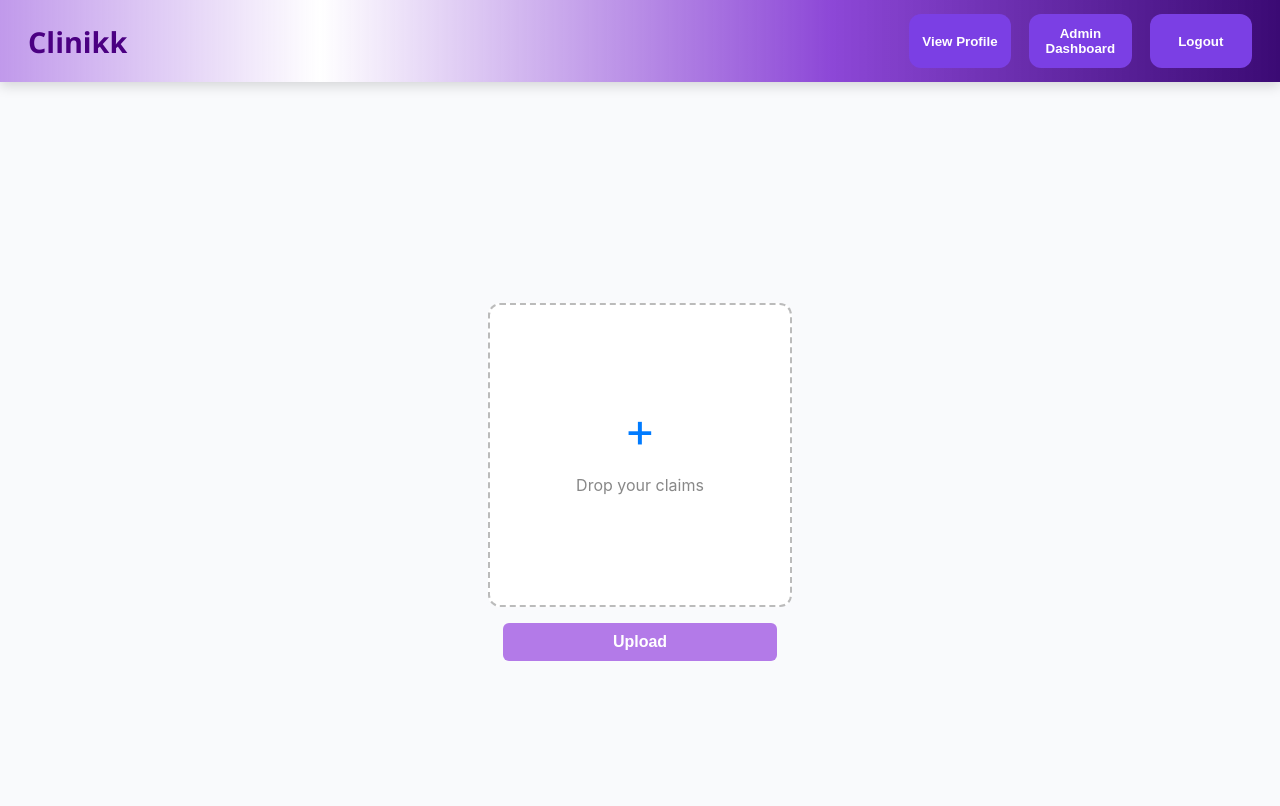
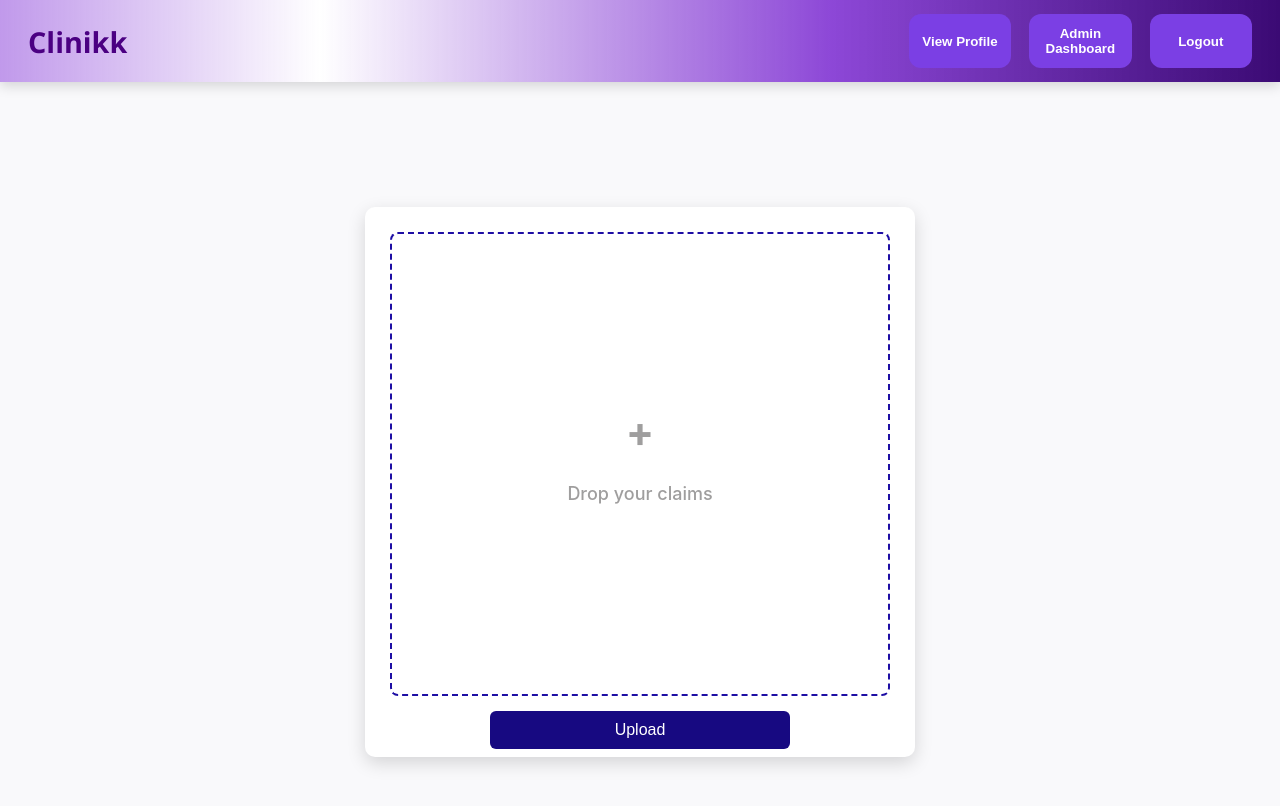
Before and after one commit to Kejdhruv/assignment, a React (Create React App) app in the folder frontend/: page /Home in a window 1280 px wide. Shown: the top 806 px of the page. Built offline with nearby package versions, Linux system fonts and the light colour scheme.

Commit message:
Testing Phase !

```diff
--- a/frontend/src/Components/Navbar.css
+++ b/frontend/src/Components/Navbar.css
@@ -6,8 +6,8 @@
   background: linear-gradient(
     90deg,
      #ae7be5c5 0%,
-    #ffffff 25%,   /* ⬅️ keep white until 25% */
-    #6b11cbc5 65%,   /* start purple later */
+    #ffffff 25%,
+    #6b11cbc5 65%,
     #3b0a74 100%
   );
   background-color:  #6b11cbc5 65%,  ;
@@ -27,7 +27,7 @@
   font-size: 1.8rem;
   font-weight: 700;
   cursor: pointer;
-  color: #4b0082; /* deep violet for Clinikk */
+  color: #4b0082;
   background: white;
   padding: 6px 14px;
   border-radius: 8px;
@@ -39,7 +39,6 @@
   gap: 18px;
 }
 
-/* Glassy buttons */
 .navbar-btn {
   background: rgba(157, 42, 186, 0.829);
   color: white;
--- a/frontend/src/Components/Navbar.jsx
+++ b/frontend/src/Components/Navbar.jsx
@@ -6,7 +6,6 @@ function Navbar() {
   const location = useLocation();
   const navigate = useNavigate();
 
-  // Hide navbar on "/" page
   if (location.pathname === "/") return null;
 
   const handleLogout = () => {
@@ -20,12 +19,12 @@ function Navbar() {
 
   return (
     <nav className="navbar">
-      {/* Left brand section */}
+
       <div className="navbar-left">
         <span className="brand-text">Clinikk</span>
       </div>
 
-      {/* Right buttons */}
+
       <div className="navbar-right">
         <button
           className="nav-btn"
--- a/frontend/src/Pages/DashBoards/Home.css
+++ b/frontend/src/Pages/DashBoards/Home.css
@@ -1,82 +1,171 @@
+/* Center container */
 .claim-upload-container {
   display: flex;
   justify-content: center;
   align-items: center;
   min-height: 100vh;
-  background: #f9fafc;
+  background: #f9f9fb;
 }
 
 .upload-box {
-  display: flex;
-  flex-direction: column;
-  align-items: center;
-  gap: 16px;
+  background: white;
+  padding: 25px;
+  border-radius: 10px;
+  box-shadow: 0px 6px 18px rgba(0, 0, 0, 0.15);
+  text-align: center;
+  width: 500px;
+  height: 500px;
 }
 
 .upload-square {
-  width: 300px;
-  height: 300px;
-  border: 2px dashed #bbb;
-  border-radius: 12px;
-  background: #fff;
+  display: block;
+  border: 2px dashed #1d0ea4;
+  border-radius: 8px;
+  padding: 30px;
+  cursor: pointer;
+  margin-bottom: 15px;
+  transition: 0.3s;
+  height: 400px;
+}
+
+.upload-square:hover {
+  background: #f3eaff;
+}
+
+.upload-placeholder {
+  display: flex;
+  flex-direction: column;
+  justify-content: center;
+  align-items: center;
+  height: 100%;
+  color: #9f9e9e;
+  font-size: 18px;
+  font-weight: 500;
+  text-align: center;
+}
+
+.plus {
+  font-size: 42px;
+  font-weight: bold;
+  margin-bottom: 8px;
+  display: block;
+}
+
+.preview-grid {
+  display: grid;
+  grid-template-columns: repeat(auto-fill, 100px);
+  gap: 10px;
+  justify-content: center;
+}
+
+.preview-img {
+  width: 100px;
+  height: 100px;
+  border-radius: 6px;
+  object-fit: cover;
+  border: 2px solid #ddd;
+}
+
+.upload-btn {
+  background: #170981;
+  color: white;
+  border: none;
+  padding: 10px 18px;
+  border-radius: 6px;
+  cursor: pointer;
+  font-size: 16px;
+  font-weight: 500;
+  transition: background 0.3s;
+}
+
+.upload-btn:hover {
+  background: #4c0b9d;
+}
+
+
+.modal-overlay {
+  position: fixed;
+  top: 0;
+  left: 0;
+  right: 0;
+  bottom: 0;
+  backdrop-filter: blur(8px);
+  background: rgba(0, 0, 0, 0.3);
   display: flex;
   justify-content: center;
   align-items: center;
-  cursor: pointer;
-  overflow: hidden;
-  transition: border-color 0.3s ease;
+  z-index: 2000;
 }
 
-.upload-square:hover {
-  border-color: #007bff;
+
+.modal {
+  background: rgba(255, 255, 255, 0.15);
+  border-radius: 16px;
+  padding: 30px;
+  height: 340px ;
+  width: 340px;
+  text-align: center;
+  box-shadow: 0 8px 32px rgba(0, 0, 0, 0.25);
+  border: 1px solid rgba(255, 255, 255, 0.18);
+  color: #fff;
+  backdrop-filter: blur(20px);
 }
 
-.upload-placeholder {
-  text-align: center;
-  color: #888;
+.loader {
+  margin-top: 20px;
+  display: flex;
+  justify-content: center;
+  gap: 25px;
+  font-size: 46px;
+  color: #fff;
 }
 
-.upload-placeholder .plus {
-  font-size: 48px;
-  display: block;
-  margin-bottom: 8px;
-  color: #007bff;
+.loader .icon {
+  animation: bounce 0.8s infinite alternate;
 }
 
-.preview-grid {
-  display: flex;
-  flex-wrap: wrap;
-  gap: 8px;
-  justify-content: center;
-  align-items: center;
-  padding: 10px;
+.loader .icon:nth-child(2) {
+  animation-delay: 0.4s;
 }
 
-.preview-img {
-  width: 80px;
-  height: 80px;
-  object-fit: cover;
-  border-radius: 6px;
-  box-shadow: 0 2px 5px rgba(0,0,0,0.1);
+@keyframes bounce {
+  from {
+    transform: translateY(0);
+  }
+  to {
+    transform: translateY(-15px);
+  }
 }
 
-.upload-btn {
-  padding: 10px 20px;
-  border: none;
-    background: #b37ae8;
-  color: #fff;
-  font-size: 1rem;
+/* Toast */
+.toast {
+  position: fixed;
+  bottom: 30px;
+  right: 30px;
+  padding: 14px 22px;
   border-radius: 6px;
-  cursor: pointer;
-  transition: background 0.2s ease;
+  font-weight: 500;
+  animation: fadeIn 0.4s ease;
+  z-index: 3000;
 }
 
-.upload-btn:hover {
-  background: #0056b3;
+.toast.success {
+  background: #4caf50;
+  color: white;
 }
 
-.message {
-  margin-top: 8px;
-  font-size: 0.9rem;
-  color: #28a745;
+.toast.error {
+  background: #f44336;
+  color: white;
 }
+
+@keyframes fadeIn {
+  from {
+    opacity: 0;
+    transform: translateY(15px);
+  }
+  to {
+    opacity: 1;
+    transform: translateY(0);
+  }
+}
--- a/frontend/src/Pages/DashBoards/Home.jsx
+++ b/frontend/src/Pages/DashBoards/Home.jsx
@@ -1,16 +1,20 @@
 import React, { useState } from "react";
-import "./Home.css"; // external css file
+import { useNavigate } from "react-router-dom";
+import { FaFilePrescription, FaFileInvoiceDollar } from "react-icons/fa";
+import "./Home.css";
 
 function Home() {
   const [files, setFiles] = useState([]);
   const [previewUrls, setPreviewUrls] = useState([]);
   const [message, setMessage] = useState("");
+  const [loading, setLoading] = useState(false);
+  const [showToast, setShowToast] = useState(false);
+  const navigate = useNavigate();
 
   const handleFileChange = (e) => {
     const selectedFiles = Array.from(e.target.files);
     setFiles(selectedFiles);
 
-    // generate preview URLs
     const urls = selectedFiles.map((file) => URL.createObjectURL(file));
     setPreviewUrls(urls);
   };
@@ -21,6 +25,9 @@ function Home() {
       return;
     }
 
+    setLoading(true);
+    setMessage("");
+
     try {
       const formData = new FormData();
       files.forEach((file) => {
@@ -29,8 +36,8 @@ function Home() {
 
       const res = await fetch("http://localhost:4898/api/claims", {
         method: "POST",
-        credentials: "include", // ✅ send cookies (token)
-        body: formData, // fetch automatically sets headers for FormData
+        credentials: "include",
+        body: formData,
       });
 
       const data = await res.json();
@@ -40,9 +47,19 @@ function Home() {
       } else {
         setMessage(data.error || "Upload failed!");
       }
+
+      // ✅ show toast + redirect
+      setShowToast(true);
+      setTimeout(() => {
+        setShowToast(false);
+        navigate("/profile");
+      }, 2000);
     } catch (err) {
       console.error("Error uploading files:", err);
       setMessage("Upload failed!");
+      setShowToast(true);
+    } finally {
+      setLoading(false);
     }
   };
 
@@ -65,15 +82,41 @@ function Home() {
           ) : (
             <div className="preview-grid">
               {previewUrls.map((url, idx) => (
-            <img key={idx} src={url} alt={`preview-${idx}`} className="preview-img" />
+                <img
+                  key={idx}
+                  src={url}
+                  alt={`preview-${idx}`}
+                  className="preview-img"
+                />
               ))}
             </div>
           )}
         </label>
 
-    <button className="upload-btn" onClick={handleSubmit}>Upload</button>
-    {message && <p className="message">{message}</p>}
+        <button className="upload-btn" onClick={handleSubmit} disabled={loading}>
+          Upload
+        </button>
       </div>
+
+      {/* Loader Modal */}
+      {loading && (
+        <div className="modal-overlay">
+          <div className="modal">
+            <h3>Processing your claim...</h3>
+            <div className="loader">
+              <FaFilePrescription className="icon" />
+              <FaFileInvoiceDollar className="icon" />
+            </div>
+          </div>
+        </div>
+      )}
+
+      {/* Toast */}
+      {showToast && (
+        <div className={`toast ${message.includes("failed") ? "error" : "success"}`}>
+          {message}
+        </div>
+      )}
     </div>
   );
 }
```
Lines whose indentation alone changed are shown as unchanged.
